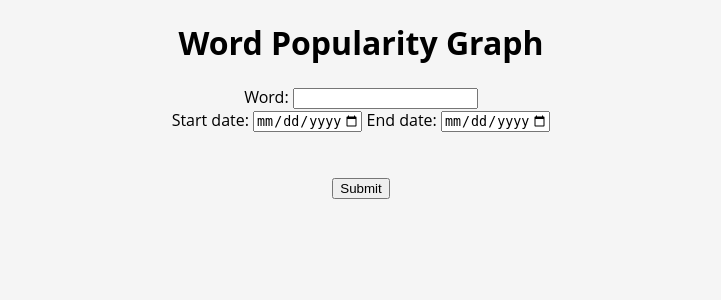
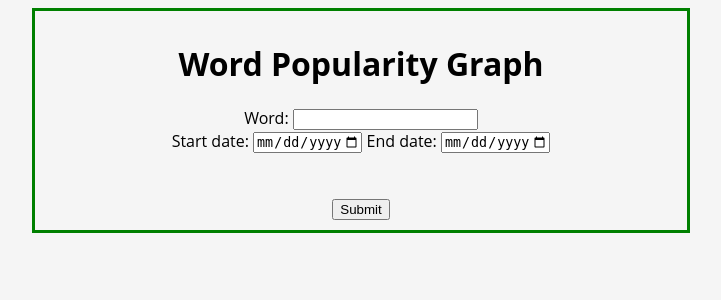
Before and after one commit to thabnir/stockbro.ai, a Flask app: page / in a window 1280 px wide. Shown: the top 300 px of the page, without its empty margins (279-1000 px from the left). Run offline with Flask 2, Linux system fonts and the light colour scheme.

Commit message:
changed stuff ? ?! ?! ?!?!

```diff
--- a/app.py
+++ b/app.py
@@ -1,14 +1,8 @@
-from bokeh.embed import components
+from bokeh.embed import file_html
+from bokeh.plotting import figure
+from bokeh.resources import CDN
 from flask import Flask, render_template, request
-import pytrends
 from pytrends.request import TrendReq
-import matplotlib.pyplot as plt
-from bokeh.plotting import figure, show
-from bokeh.resources import CDN
-from bokeh.embed import file_html
-from io import BytesIO
-import base64
-import urllib
 
 app = Flask(__name__)
 
@@ -18,35 +12,32 @@ def index():
     return render_template('index.html')
 
 
-# Google trends' oldest date is 2004-01-01
-
 @app.route('/graph', methods=['POST'])
 def graph():
     # Get the user's input
     word = request.form['word']
-    # timeframe = request.form['timeframe']
     timeframe = request.form['timeframe-start'] + ' ' + request.form['timeframe-end']
-
-    # Authenticate and connect to the API
-    pytrends = TrendReq()
-
-    # Get data from the API
-    pytrends.build_payload(kw_list=[word], timeframe=timeframe)
-    data = pytrends.interest_over_time()
-
-    # Create new figure
-    # plt.figure()
+    data = get_trend_data(word, timeframe)
 
     # Create a plot (bokeh)
     bokeh_plot = figure(title=f'Popularity of "{word}" over time',
                         x_axis_label='Time',
                         x_axis_type='datetime',
                         y_axis_label='Popularity')
-    bokeh_plot.xaxis[0].ticker.desired_num_ticks = 7
     bokeh_plot.line(data.index, data[word], line_width=2)
+    bokeh_plot.xaxis[0].ticker.desired_num_ticks = 10
+    html = file_html(bokeh_plot, CDN, "my plot")
+    # embed html in the template (graph.html)
+    return render_template('graph.html', plot_div=html)
 
-    html = file_html(bokeh_plot, CDN, "my plot")
-    return html
+
+def get_trend_data(word, timeframe, geo=''):
+    # Authenticate and connect to the API
+    pytr = TrendReq()
+    # Get data from the API
+    pytr.build_payload(kw_list=[word], timeframe=timeframe, geo=geo)
+    data = pytr.interest_over_time()
+    return data
 
 
 if __name__ == '__main__':
--- a/static/styles.css
+++ b/static/styles.css
@@ -2,3 +2,10 @@
     background-color: black;
     color: white;
 }
+
+.center {
+    margin: auto;
+    width: 50%;
+    border: 3px solid green;
+    padding: 10px;
+}
--- a/templates/graph.html
+++ b/templates/graph.html
@@ -4,10 +4,11 @@
     <link rel="stylesheet" type="text/css" href="/static/styles.css">
     <meta charset="UTF-8">
     <title>Plot</title>
-    <script src="{{ script|safe }}"></script>
 </head>
 <body>
-<div>{{ div | safe }}</div>
+<div style="text-align: center;" class="center" ; id="plot">
+    {{ plot_div|safe }}
+</div>
 
 </body>
 </html>
--- a/templates/index.html
+++ b/templates/index.html
@@ -16,7 +16,7 @@
 
 
 <body>
-<div style="text-align: center;">
+<div style="text-align: center;" class="center">
     <h1>Word Popularity Graph</h1>
     <form action="{{ url_for('graph') }}" method="post">
 
```
